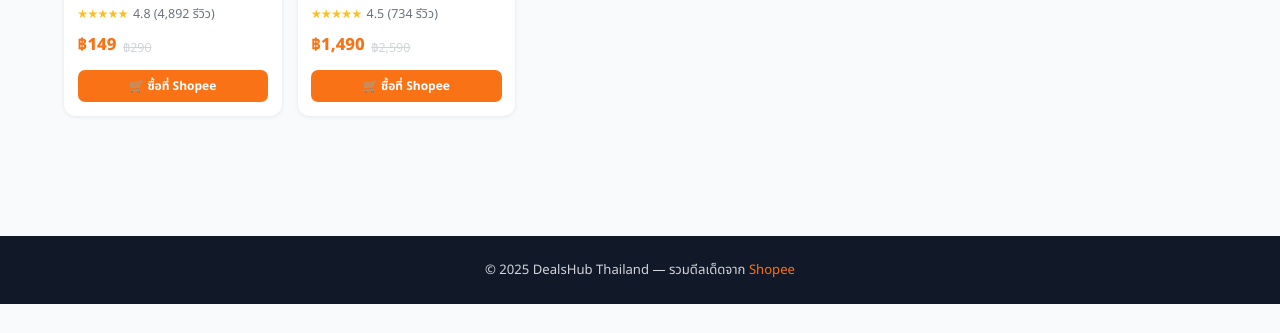
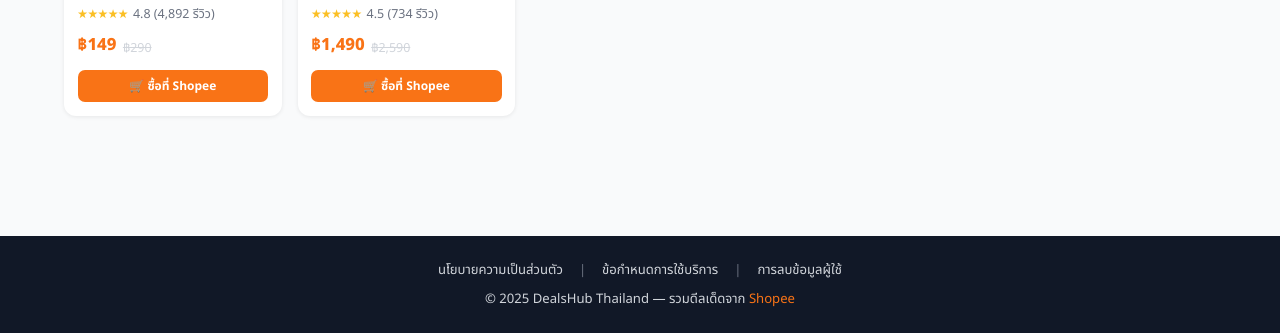
Before and after one commit to loeiinfinity-ai/dealshub-th, a plain HTML site: page index.html in a window 1280 px wide. Shown: the part 1562-1895 px from the top of the page. Before the commit the page ends 1866 px from the top, so only its background shows below. Drawn offline with Linux system fonts and the light colour scheme.

Commit message:
Update index.html

```diff
--- a/index.html
+++ b/index.html
@@ -86,6 +86,10 @@
     /* FOOTER */
     footer{background:var(--gray-900);color:var(--gray-300);text-align:center;padding:1.5rem;font-size:.82rem;margin-top:2rem}
     footer a{color:var(--orange);text-decoration:none}
+    .footer-links{display:flex;flex-wrap:wrap;justify-content:center;gap:.4rem 1rem;margin-bottom:.6rem}
+    .footer-links a{color:var(--gray-300)}
+    .footer-links a:hover{color:var(--orange)}
+    .footer-sep{color:var(--gray-500)}
 
     /* OVERLAY / MODAL BASE */
     .overlay{display:none;position:fixed;inset:0;z-index:200;background:rgba(0,0,0,.55);backdrop-filter:blur(3px);padding:1rem;overflow-y:auto}
@@ -328,6 +332,13 @@
 </div>
 
 <footer>
+  <div class="footer-links">
+    <a href="./privacy-policy.html">นโยบายความเป็นส่วนตัว</a>
+    <span class="footer-sep">|</span>
+    <a href="./terms.html">ข้อกำหนดการใช้บริการ</a>
+    <span class="footer-sep">|</span>
+    <a href="./data-deletion.html">การลบข้อมูลผู้ใช้</a>
+  </div>
   &copy; 2025 DealsHub Thailand — รวมดีลเด็ดจาก <a href="https://shopee.co.th" target="_blank">Shopee</a>
 </footer>
 
```
